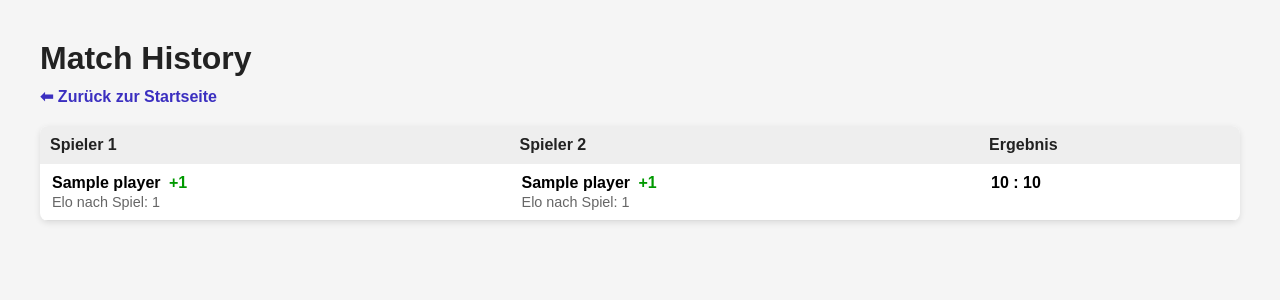
After one commit to Xundl/tischtennis-elo, a Flask app: page /history in a window 1280 px wide. The commit adds this page. Shown: the top 300 px of the page. Run offline with Flask 3, Linux system fonts and the light colour scheme; tables that the repository leaves empty hold one stand-in row (values such as "Sample post").

Commit message:
1. Patch, Match History wurde hinzugefügt! Paar Bugfixes

```diff
--- a/app.py
+++ b/app.py
@@ -1,5 +1,5 @@
 import re
-from flask import Flask, render_template, request, redirect, flash
+from flask import Flask, render_template, request, redirect, flash, url_for
 from models import db, Player, Game, update_elo
 
 # Flask-App initialisieren
@@ -44,10 +44,13 @@ def add_player():
         flash("UNGÜLTIGER NAME: Nur Buchstaben, Zahlen und Leerzeichen erlaubt")
         return redirect('/')
 
-    #Prüfen, ob Name bereits existiert
-    if Player.query.filter_by(name=name).first():
+    from sqlalchemy import func
+
+    #Prüfen, ob Name bereits existiert (case-insensitive)
+    existing = Player.query.filter(func.lower(Player.name) == name.lower()).first()
+    if existing:
         flash("SPIELER EXISTIERT BEREITS!")
-        return redirect ('/')
+        return redirect('/')
 
     elo_value = 300
 
@@ -75,29 +78,68 @@ def add_player():
     return redirect('/')
 
 # Spiel hinzufügen
-@app.route('/add_game', methods=['POST'])
+@app.route("/add_game", methods=["POST"])
 def add_game():
-    p1_name = request.form['p1_name']
-    p2_name = request.form['p2_name']
-    p1_score = int(request.form['p1_score'])
-    p2_score = int(request.form['p2_score'])
+    p1_name = request.form["p1_name"].strip()
+    p2_name = request.form["p2_name"].strip()
 
-    p1 = Player.query.filter_by(name=p1_name).first()
-    p2 = Player.query.filter_by(name=p2_name).first()
+    # Spieler-Namen case-insensitive suchen
+    p1 = Player.query.filter(db.func.lower(Player.name) == p1_name.lower()).first()
+    p2 = Player.query.filter(db.func.lower(Player.name) == p2_name.lower()).first()
 
     if not p1 or not p2:
-        return "❌ Spieler nicht gefunden!"
+        flash("Spieler nicht gefunden.")
+        return redirect(url_for("index"))
 
-    # Gewinner/Verlierer bestimmen
-    winner, loser = (p1, p2) if p1_score > p2_score else (p2, p1)
-    update_elo(winner, loser, winner_score=p1_score if winner == p1 else p2_score, loser_score=p2_score if winner == p1 else p1_score)
+    if p1.id == p2.id:
+        flash("Ein Spieler kann nicht gegen sich selbst spielen.")
+        return redirect(url_for("index"))
 
-    # Spiel speichern
-    game = Game(p1_id=p1.id, p2_id=p2.id, p1_score=p1_score, p2_score=p2_score)
+    try:
+        p1_score = int(request.form["p1_score"])
+        p2_score = int(request.form["p2_score"])
+        if p1_score < 0 or p2_score < 0:
+            flash("Negative Punkte sind nicht erlaubt.")
+            return redirect(url_for("index"))
+    except ValueError:
+        flash("Ungültige Punkteangabe.")
+        return redirect(url_for("index"))
+
+    # Gewinner & Verlierer bestimmen
+    if p1_score == p2_score:
+        flash("Unentschieden ist nicht erlaubt.")
+        return redirect(url_for("index"))
+
+    if p1_score > p2_score:
+        winner, loser = p1, p2
+        w_score, l_score = p1_score, p2_score
+    else:
+        winner, loser = p2, p1
+        w_score, l_score = p2_score, p1_score
+
+    # Elo berechnen und Änderungen erhalten
+    win_change, lose_change = update_elo(winner, loser, w_score, l_score)
+
+    # Neues Spiel speichern
+    game = Game(
+        p1_id=p1.id,
+        p2_id=p2.id,
+        p1_score=p1_score,
+        p2_score=p2_score,
+        p1_change=win_change if winner == p1 else lose_change,
+        p2_change=lose_change if winner == p1 else win_change,
+        p1_elo_after=p1.elo,
+        p2_elo_after=p2.elo,
+    )
+
     db.session.add(game)
     db.session.commit()
 
-    return redirect('/')
+    # Flash-Nachricht direkt unter dem Formular
+    flash(f"{winner.name} +{win_change} | {loser.name} {lose_change}")
+
+    return redirect(url_for("index"))
+
 
 # Vollständiges Leaderboard anzeigen
 @app.route('/leaderboard')
@@ -172,5 +214,12 @@ def delete_player(player_id):
     flash(f"🗑️ Spieler '{player.name}' wurde gelöscht.")
     return redirect("/")
 
+@app.route('/history')
+def history():
+    games = Game.query.order_by(Game.id.desc()).limit(20).all()
+    players = {p.id: p.name for p in Player.query.all()}
+    return render_template("history.html", games=games, players=players)
+
+
 if __name__ == '__main__':
     app.run(debug=True)
--- /dev/null
+++ b/templates/history.html
@@ -0,0 +1,110 @@
+<!DOCTYPE html>
+<html lang="de">
+<head>
+  <meta charset="UTF-8">
+  <title>Match History</title>
+  <style>
+    body {
+      font-family: Arial, sans-serif;
+      margin: 40px;
+      background: #f5f5f5;
+    }
+    h1 {
+      color: #222;
+      margin-bottom: 10px;
+    }
+    a {
+      color: #3b2fc0;
+      text-decoration: none;
+      font-weight: bold;
+    }
+
+    table {
+      width: 100%;
+      border-collapse: collapse;
+      margin-top: 20px;
+      background: white;
+      border-radius: 8px;
+      overflow: hidden;
+      box-shadow: 0 2px 6px rgba(0, 0, 0, 0.1);
+    }
+
+    th {
+      background: #eee;
+      color: #222;
+      text-align: left;
+      padding: 10px;
+    }
+
+    td {
+      padding: 10px 12px;
+      border-bottom: 1px solid #ddd;
+      vertical-align: top;
+    }
+
+    .plus {
+      color: #009900;
+      font-weight: bold;
+      margin-left: 4px;
+    }
+
+    .minus {
+      color: #cc0000;
+      font-weight: bold;
+      margin-left: 4px;
+    }
+
+    .elo {
+      color: #666;
+      font-size: 0.9em;
+      margin-top: 2px;
+    }
+
+  </style>
+</head>
+<body>
+  <h1>Match History</h1>
+  <a href="/">⬅ Zurück zur Startseite</a>
+
+  <table>
+    <thead>
+      <tr>
+        <th>Spieler&nbsp;1</th>
+        <th>Spieler&nbsp;2</th>
+        <th>Ergebnis</th>
+      </tr>
+    </thead>
+    <tbody>
+      {% for g in games %}
+        {% set p1_change = g.p1_change or 0 %}
+        {% set p2_change = g.p2_change or 0 %}
+        <tr>
+          <td>
+            <strong>{{ players[g.p1_id] }}</strong>
+            {% if p1_change != 0 %}
+              <span class="{{ 'plus' if p1_change > 0 else 'minus' }}">
+                {{ '+' if p1_change > 0 else '' }}{{ p1_change|int }}
+              </span>
+            {% endif %}
+            <div class="elo">Elo nach Spiel: {{ g.p1_elo_after|int }}</div>
+          </td>
+
+          <td>
+            <strong>{{ players[g.p2_id] }}</strong>
+            {% if p2_change != 0 %}
+              <span class="{{ 'plus' if p2_change > 0 else 'minus' }}">
+                {{ '+' if p2_change > 0 else '' }}{{ p2_change|int }}
+              </span>
+            {% endif %}
+            <div class="elo">Elo nach Spiel: {{ g.p2_elo_after|int }}</div>
+          </td>
+
+          <td>
+            <strong>{{ g.p1_score }} : {{ g.p2_score }}</strong>
+          </td>
+        </tr>
+      {% endfor %}
+    </tbody>
+  </table>
+</body>
+</html>
```
Also changed, not shown: models.py (+20 -5 lines), templates/index.html (+23 -12 lines).
